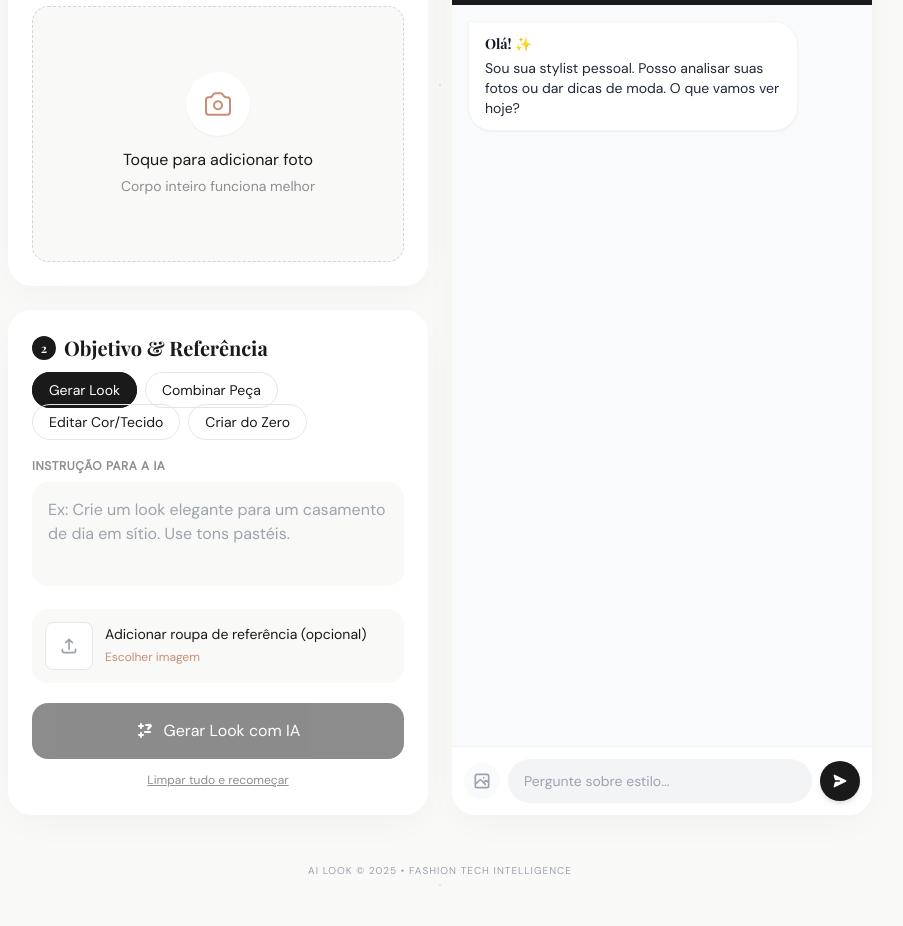
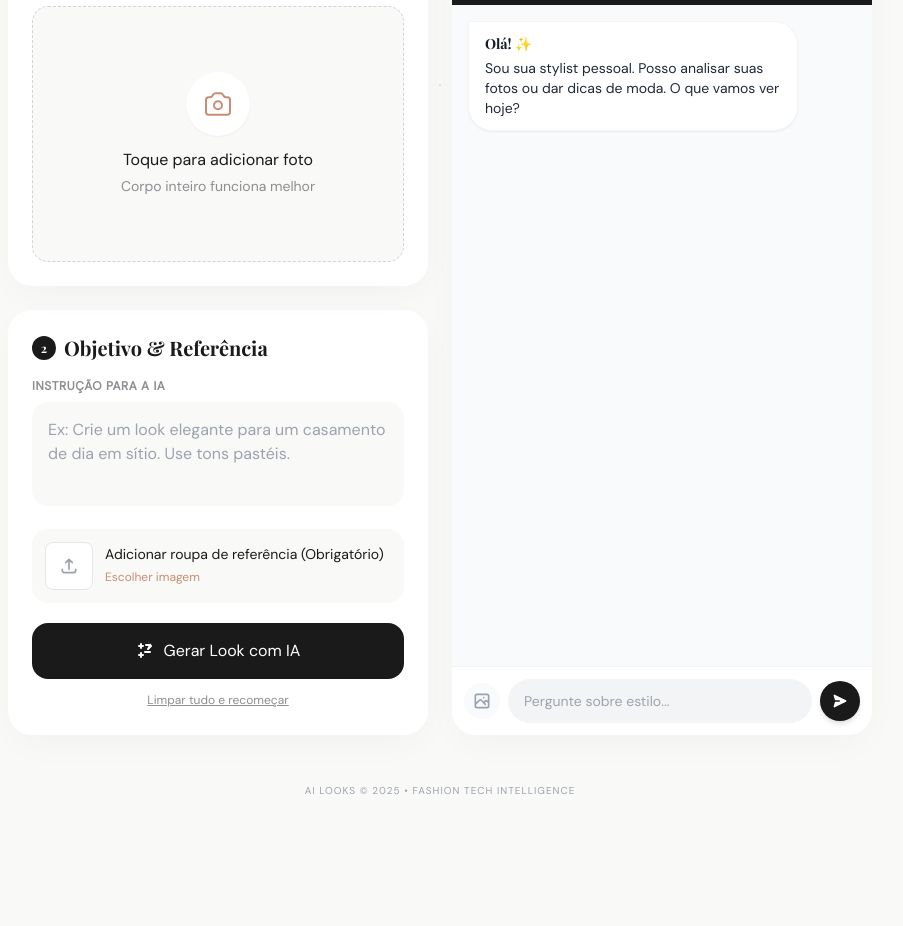
Before and after one commit to ugagency/frontgbdigital, a plain HTML site: page gbdigital/index.html in a window 1280 px wide. Shown: the part 315-1241 px from the top of the page, without its empty margins (200-1103 px from the left). After the commit the page ends 1161 px from the top, so only its background shows below. Drawn offline with nearby package versions, Linux system fonts and the light colour scheme; a web font is replaced by a local one.

Commit message:
Mudanças v1

```diff
--- a/gbdigital/index.html
+++ b/gbdigital/index.html
@@ -5,7 +5,7 @@
   <meta charset="utf-8" />
   <meta name="viewport" content="width=device-width,initial-scale=1" />
   <link rel="stylesheet" href="style.css" />
-  <title>AI Look | Seu Personal Stylist</title>
+  <title>AI Looks | Seu Personal Stylist</title>
 
   <!-- Google Fonts: Playfair (Editorial) & DM Sans (Moderno) -->
   <link rel="preconnect" href="https://fonts.googleapis.com">
@@ -58,7 +58,7 @@
       <div
         class="inline-block bg-primary text-white text-[10px] uppercase tracking-[0.2em] px-3 py-1 mb-3 rounded-full">
         Beta v1.0</div>
-      <h1 class="text-5xl md:text-6xl font-serif font-bold mb-3 tracking-tight text-primary">AI Look</h1>
+      <h1 class="text-5xl md:text-6xl font-serif font-bold mb-3 tracking-tight text-primary">AI Looks</h1>
       <p class="text-muted text-lg font-light max-w-md mx-auto">Sua consultoria de estilo pessoal. <br>Envie uma foto,
         defina o objetivo, transforme-se.</p>
     </header>
@@ -133,33 +133,8 @@
                 Objetivo & Referência
               </h2>
 
-              <!-- Modos em Chips -->
-              <div class="flex flex-wrap gap-2 mb-6">
-                <label class="cursor-pointer">
-                  <input type="radio" name="mode" value="generate" checked class="peer hidden" />
-                  <span
-                    class="px-4 py-2 rounded-full border border-border text-sm font-medium transition-all peer-checked:bg-primary peer-checked:text-white peer-checked:border-primary hover:bg-gray-50">Gerar
-                    Look</span>
-                </label>
-                <label class="cursor-pointer">
-                  <input type="radio" name="mode" value="combine" class="peer hidden" />
-                  <span
-                    class="px-4 py-2 rounded-full border border-border text-sm font-medium transition-all peer-checked:bg-primary peer-checked:text-white peer-checked:border-primary hover:bg-gray-50">Combinar
-                    Peça</span>
-                </label>
-                <label class="cursor-pointer">
-                  <input type="radio" name="mode" value="edit" class="peer hidden" />
-                  <span
-                    class="px-4 py-2 rounded-full border border-border text-sm font-medium transition-all peer-checked:bg-primary peer-checked:text-white peer-checked:border-primary hover:bg-gray-50">Editar
-                    Cor/Tecido</span>
-                </label>
-                <label class="cursor-pointer">
-                  <input type="radio" name="mode" value="from_scratch" class="peer hidden" />
-                  <span
-                    class="px-4 py-2 rounded-full border border-border text-sm font-medium transition-all peer-checked:bg-primary peer-checked:text-white peer-checked:border-primary hover:bg-gray-50">Criar
-                    do Zero</span>
-                </label>
-              </div>
+              <!-- Modos removidos conforme solicitação -->
+              <input type="hidden" name="mode" value="generate" checked />
 
               <!-- Inputs Dinâmicos -->
               <div class="space-y-4">
@@ -185,7 +160,8 @@
                     </svg>
                   </div>
                   <div class="flex-1 min-w-0">
-                    <p class="text-sm font-medium truncate" id="file-ref-name">Adicionar roupa de referência (opcional)
+                    <p class="text-sm font-medium truncate" id="file-ref-name">Adicionar roupa de referência
+                      (Obrigatório)
                     </p>
                     <label class="text-xs text-secondary cursor-pointer hover:underline">
                       Escolher imagem
@@ -334,7 +310,7 @@
     </main>
 
     <footer class="mt-12 text-center text-[10px] text-gray-400 font-medium uppercase tracking-widest">
-      AI Look &copy; 2025 • Fashion Tech Intelligence
+      AI Looks &copy; 2025 • Fashion Tech Intelligence
     </footer>
   </div>
 
--- a/gbdigital/script.js
+++ b/gbdigital/script.js
@@ -36,8 +36,8 @@ let fileRef = null;
 
 function updateGenerateState() {
     const mode = document.querySelector('input[name="mode"]:checked').value;
-    // Permite gerar se tiver foto principal OU se o modo for "criar do zero"
-    const can = (fileMain !== null) || mode === 'from_scratch';
+    // Permite gerar se tiver foto principal E foto de referência, OU se o modo for "criar do zero"
+    const can = (fileMain !== null && fileRef !== null) || mode === 'from_scratch';
 
     generateBtn.disabled = !can;
 
@@ -131,7 +131,7 @@ removeRef.addEventListener('click', () => {
 
     if (iconRef) iconRef.classList.remove('hidden');
     if (fileRefName) {
-        fileRefName.textContent = 'Adicionar roupa de referência (opcional)';
+        fileRefName.textContent = 'Adicionar roupa de referência (Obrigatório)';
         fileRefName.classList.remove('text-primary');
     }
 
@@ -189,8 +189,8 @@ async function sendGenerate() {
     const mode = document.querySelector('input[name="mode"]:checked').value;
     const prompt = promptEl.value || '';
 
-    if (!fileMain && mode !== 'from_scratch') {
-        alert('Por favor, adicione sua foto base primeiro.');
+    if ((!fileMain || !fileRef) && mode !== 'from_scratch') {
+        alert('Por favor, adicione sua foto base e a roupa de referência.');
         return;
     }
 
```
Also changed, not shown: 1 other file.
